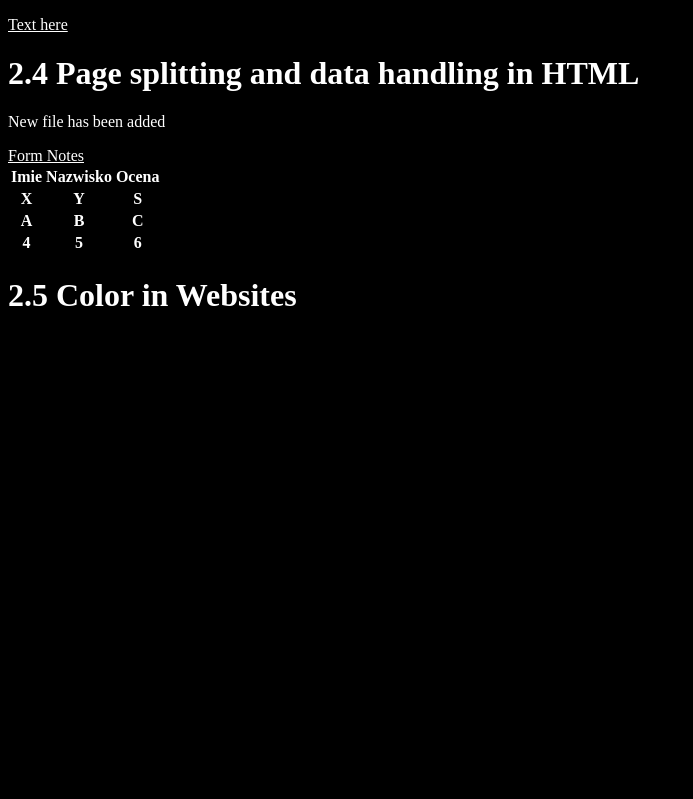
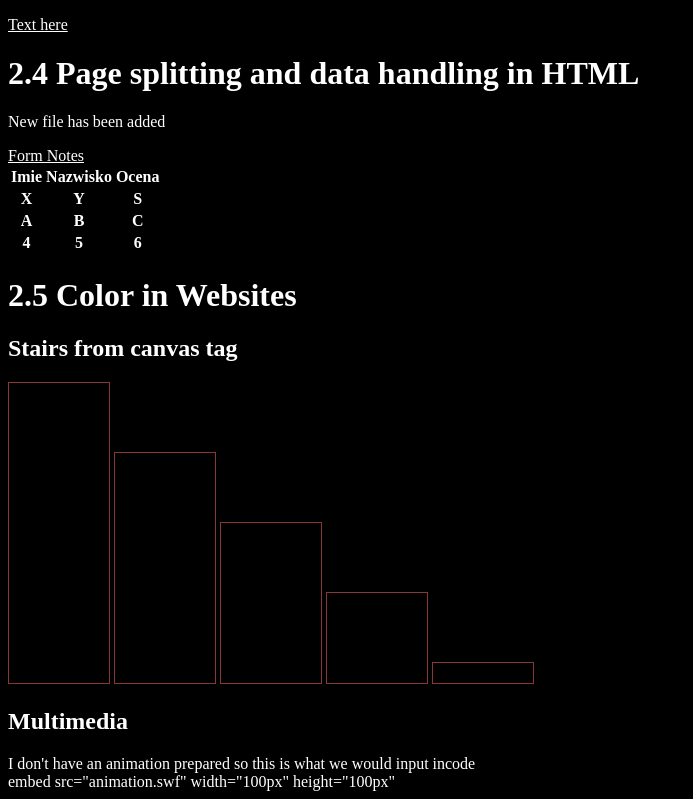
Before and after one commit to Nexuher/ExamPreparation, a plain HTML site: page index.html in a window 1280 px wide. Shown: the part 1749-2548 px from the top of the page, without its empty margins (0-693 px from the left). Before the commit the page ends 2084 px from the top, so only its background shows below. Drawn offline with Linux system fonts and the light colour scheme.

Commit message:
End of HTML Chapter, Starting CSS stuff now

```diff
--- a/index.html
+++ b/index.html
@@ -142,6 +142,26 @@
     </table>
 
     <h1>2.5 Color in Websites</h1>
+    <h2>Stairs from canvas tag</h2>
+    <canvas id="Rysunek" width="100" height="300" style="border: 1px solid#883838;">
+    </canvas>
+
+    <canvas id="Rysunek" width="100" height="230" style="border: 1px solid#883838;">
+    </canvas>
+
+    <canvas id="Rysunek" width="100" height="160" style="border: 1px solid#883838;">
+    </canvas>
+
+    <canvas id="Rysunek" width="100" height="90" style="border: 1px solid#883838;">
+    </canvas>
+
+    <canvas id="Rysunek" width="100" height="20" style="border: 1px solid#883838;">
+    </canvas>
+
+    <h2>Multimedia</h2>
+    I don't have an animation prepared so this is what we would input incode
+    <br>
+    embed src="animation.swf" width="100px" height="100px"
 
 </body>
 </html>
```
Also changed, not shown: 1 other file.
